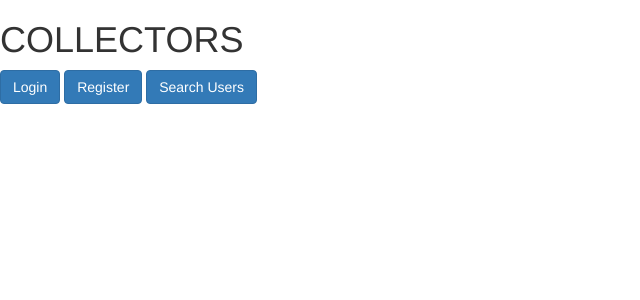
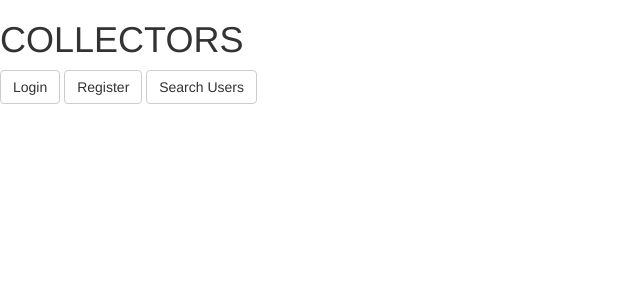
Before and after one commit to CurtisForristal/collector, a Node server app: page / in a window 1280 px wide. Shown: the top 300 px of the page, without its empty margins (0-640 px from the left). Run offline with Node 20, Linux system fonts and the light colour scheme; some libraries are stand-ins or nearby versions.

Commit message:
update README

```diff
--- a/views/landing.ejs
+++ b/views/landing.ejs
@@ -19,12 +19,12 @@
 <h1>COLLECTORS</h1>
 
 <% if (!currentUser) { %>
-    <a href="/login" class="btn btn-primary">Login</a>
-    <a href="/register" class="btn btn-primary">Register</a>
-    <a href="#" class="btn btn-primary">Search Users</a>
+    <a href="/login" class="btn btn-default">Login</a>
+    <a href="/register" class="btn btn-default">Register</a>
+    <a href="#" class="btn btn-default">Search Users</a>
 <% } else { %>
-    <a href="/games" class="btn btn-primary">My Collection</a>
-    <a href="#" class="btn btn-primary">Search Users</a>
+    <a href="/games" class="btn btn-default">My Collection</a>
+    <a href="#" class="btn btn-default">Search Users</a>
 <% } %>
 
 
```
Also changed, not shown: README.md.
